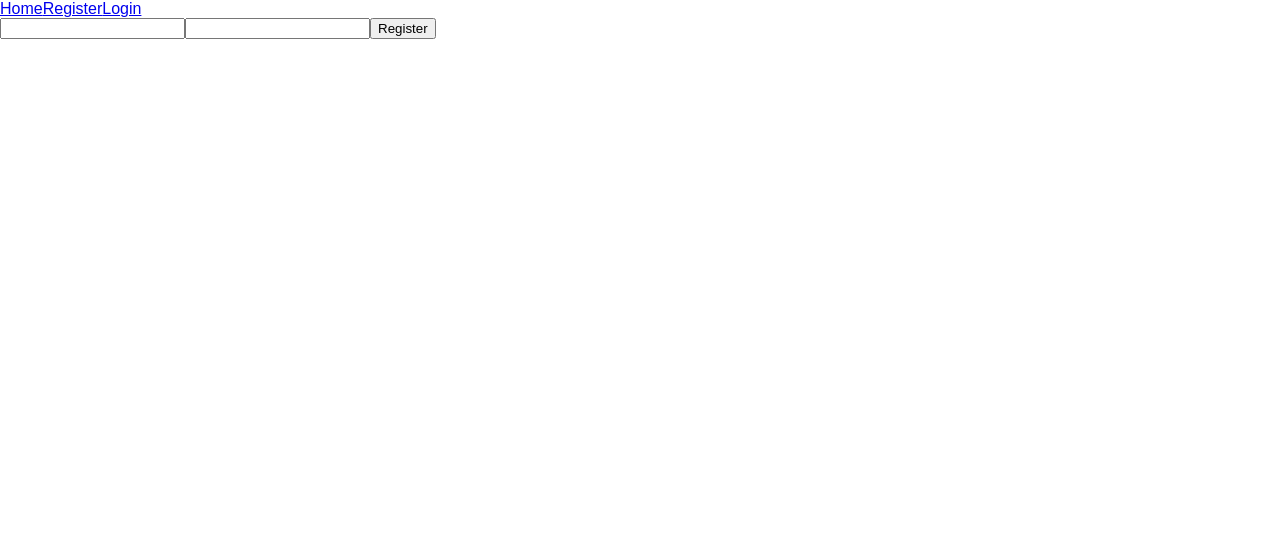
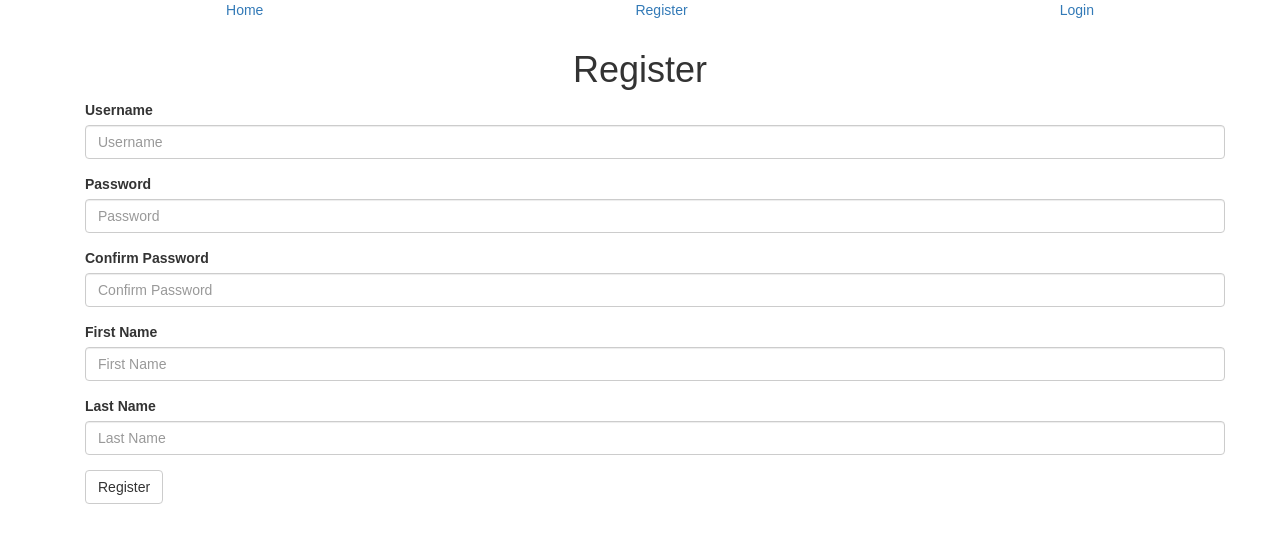
Before and after one commit to rosiiinka/MyFit, a React (Create React App) app in the folder MyFit/: page /user/register in a window 1280 px wide. Shown: the top 542 px of the page. Built offline with nearby package versions, Linux system fonts and the light colour scheme; what flux would draw is missing.

Commit message:
RegisterPage.js, RegisterForm.js, InputPassword.js, InputText.js, users.js, update store

```diff
--- a/MyFit/package.json
+++ b/MyFit/package.json
@@ -4,6 +4,7 @@
   "private": true,
   "dependencies": {
     "@types/react": "^15.0.29",
+    "bootstrap": "3.3.7",
     "flux": "3.1.2",
     "react": "^15.6.1",
     "react-dom": "^15.6.1",
--- a/MyFit/src/actions/UserActions.js
+++ b/MyFit/src/actions/UserActions.js
@@ -9,6 +9,12 @@ let userActions = {
       firstName,
       lastName
     })
+  },
+  getById: (id) => {
+    dispatcher.dispatch({
+      type: 'GET_BY_ID',
+      id
+    })
   }
 }
 
--- a/MyFit/src/components/common/Input.js
+++ /dev/null
@@ -1,11 +0,0 @@
-import React, { Component } from 'react'
-
-class Input extends Component {
-    render () {
-        return (
-            <input type='text' />
-        )
-    }
-}
-
-export default Input
--- /dev/null
+++ b/MyFit/src/components/common/InputPassword.js
@@ -0,0 +1,21 @@
+import React, { Component } from 'react'
+
+class InputPassword extends Component {
+    render () {
+        return (
+            <div className='form-group'>
+                <label htmlFor={this.props.name}>{this.props.placeholder}</label>
+                <input
+                    type='password'
+                    name={this.props.name}
+                    id={this.props.name}
+                    placeholder={this.props.placeholder}
+                    className='form-control'
+                    value={this.props.value}
+                    onChange={this.props.handleChange} />
+            </div >
+        )
+    }
+}
+
+export default InputPassword
--- /dev/null
+++ b/MyFit/src/components/common/InputText.js
@@ -0,0 +1,21 @@
+import React, { Component } from 'react'
+
+class InputText extends Component {
+    render () {
+        return (
+            <div className='form-group'>
+                <label htmlFor={this.props.name}>{this.props.placeholder}</label>
+                <input
+                    type='text'
+                    name={this.props.name}
+                    id={this.props.name}
+                    placeholder={this.props.placeholder}
+                    className='form-control'
+                    value={this.props.value}
+                    onChange={this.props.handleChange} />
+            </div >
+        )
+    }
+}
+
+export default InputText
--- a/MyFit/src/components/navigation/Navbar.js
+++ b/MyFit/src/components/navigation/Navbar.js
@@ -5,9 +5,17 @@ class Navbar extends Component {
     render () {
         return (
             <nav>
-                <Link to='/'>Home</Link>
-                <Link to='/user/register'>Register</Link>
-                <Link to='/user/login'>Login</Link>
+                <ul>
+                    <li>
+                        <Link to='/'>Home</Link>
+                    </li>
+                    <li>
+                        <Link to='/user/register'>Register</Link>
+                    </li>
+                    <li>
+                        <Link to='/user/login'>Login</Link>
+                    </li>
+                </ul>
             </nav>
         )
     }
--- a/MyFit/src/components/user/RegisterForm.js
+++ b/MyFit/src/components/user/RegisterForm.js
@@ -1,5 +1,6 @@
 import React, { Component } from 'react'
-import Input from '../common/Input'
+import InputText from '../common/InputText'
+import InputPassword from '../common/InputPassword'
 import UserActions from '../../actions/UserActions'
 
 class RegisterForm extends Component {
@@ -10,6 +11,7 @@ class RegisterForm extends Component {
             user: {
                 username: '',
                 password: '',
+                confirmPassword: '',
                 firstName: '',
                 lastName: '',
                 picture: ''
@@ -21,7 +23,6 @@ class RegisterForm extends Component {
         let target = event.target
         let field = target.name
         let value = target.value
-        console.log(`${field} ${value}`)
         let user = this.state.user
         user[field] = value
 
@@ -33,23 +34,20 @@ class RegisterForm extends Component {
     registerUser (event) {
         event.preventDefault()
         let user = this.state.user
+        console.log(UserActions)
         UserActions.register(user.username, user.password, user.firstName, user.lastName)
+        // this.props.history.push('/')
     }
 
     render () {
         return (
-            <form>
-                <input
-                    type='text'
-                    name='username'
-                    value={this.state.user.username}
-                    onChange={this.handleChange.bind(this)} />
-                <input
-                    type='text'
-                    name='password'
-                    value={this.state.user.username}
-                    onChange={this.handleChange.bind(this)} />
-                <input type='submit' onClick={this.registerUser.bind(this)} value='Register' />
+            <form className='container'>
+                <InputText name='username' placeholder='Username' handleChange={this.handleChange.bind(this)} value={this.state.user.username}/>
+                <InputPassword name='password' placeholder='Password' handleChange={this.handleChange.bind(this)} value={this.state.user.password}/>
+                <InputPassword name='confirmPassword' placeholder='Confirm Password' handleChange={this.handleChange.bind(this)} value={this.state.user.confirmPassword}/>
+                <InputText name='firstName' placeholder='First Name' handleChange={this.handleChange.bind(this)} value={this.state.user.firstName}/>
+                <InputText name='lastName' placeholder='Last Name' handleChange={this.handleChange.bind(this)} value={this.state.user.lastName}/>
+                <input type='submit' onClick={this.registerUser.bind(this)} value='Register' className='btn btn-default' />
             </form>
         )
     }
--- a/MyFit/src/components/user/RegisterPage.js
+++ b/MyFit/src/components/user/RegisterPage.js
@@ -4,7 +4,8 @@ import RegisterForm from './RegisterForm'
 class RegisterPage extends Component {
     render () {
         return (
-            <div>
+            <div className='container'>
+                <h1 className='centered'>Register</h1>
                 <RegisterForm />
             </div>
         )
--- a/MyFit/src/index.css
+++ b/MyFit/src/index.css
@@ -3,3 +3,12 @@ body {
   padding: 0;
   font-family: sans-serif;
 }
+
+h1 {
+  text-align: center;
+}
+nav ul {
+  list-style-type: none;
+  display: flex;
+  justify-content: space-around;
+}
```
Also changed, not shown: MyFit/src/database/users.js (added, +25 -0 lines), MyFit/src/index.js (+6 -5 lines), MyFit/src/stores/UserStore.js (+16 -15 lines).
